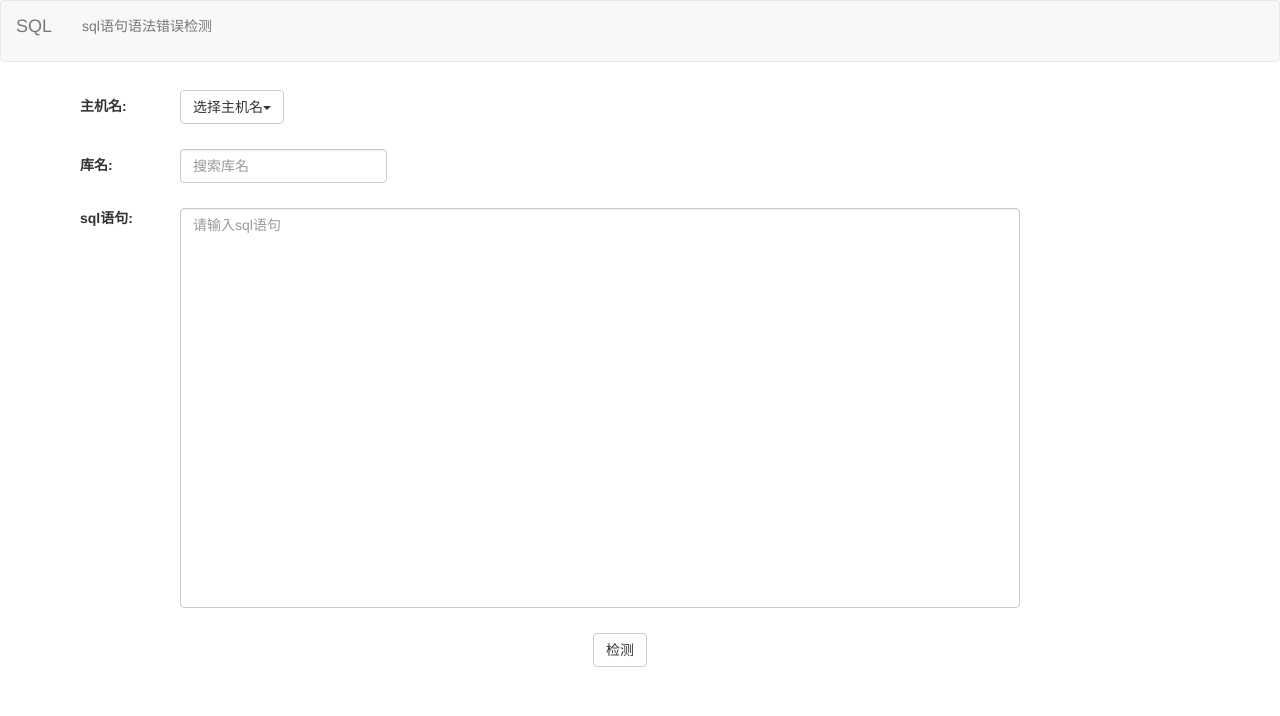
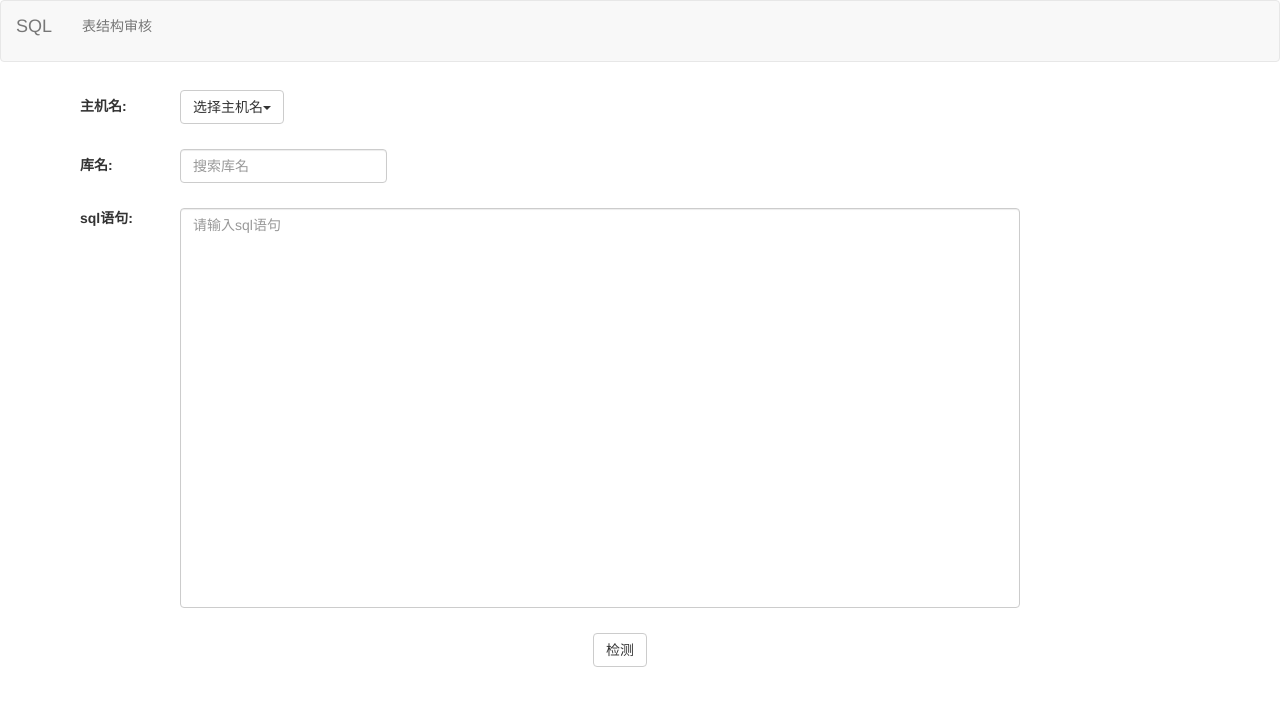
Before and after one commit to ErickPan/elves, a Python web app: template db_manager/templates/inception.html in a window 1280 px wide. Shown: the top 716 px of the page. Run offline with Jinja, Linux system fonts and the light colour scheme; the template is opened without the code that fills it: most values are stand-ins (such as "Sample title", 1, 10 or a date in 2020).

Commit message:
修改inception.heml导航描述

```diff
--- a/db_manager/templates/inception.html
+++ b/db_manager/templates/inception.html
@@ -15,7 +15,7 @@
             <p class="navbar-brand" >SQL</p>
             </div>
             <div class="collapse navbar-collapse" id="bs-example-navbar-collapse-4">
-            <p class="navbar-text">sql语句语法错误检测</p>
+            <p class="navbar-text">表结构审核</p>
             </div>
         </div>
     </nav>
```
